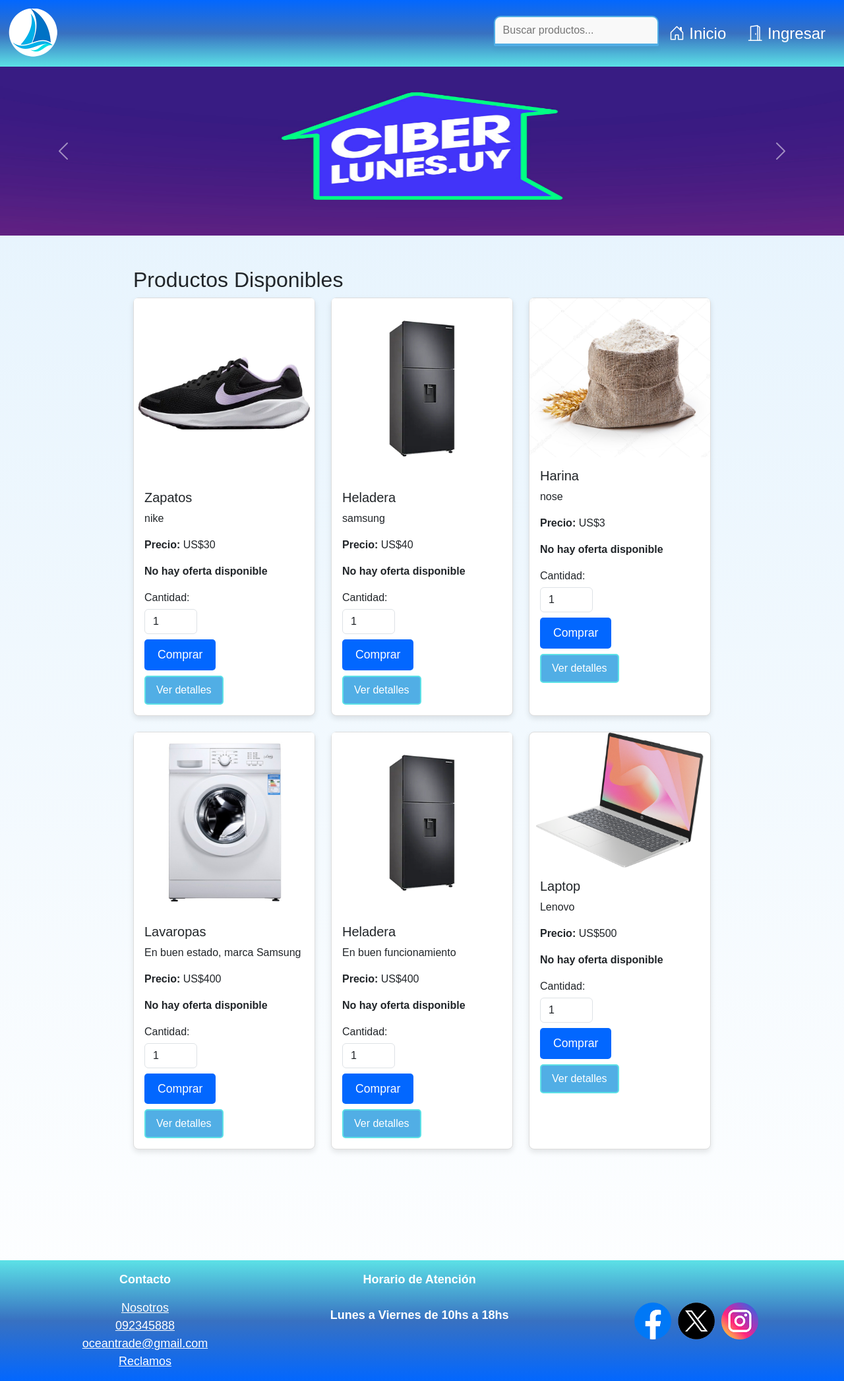
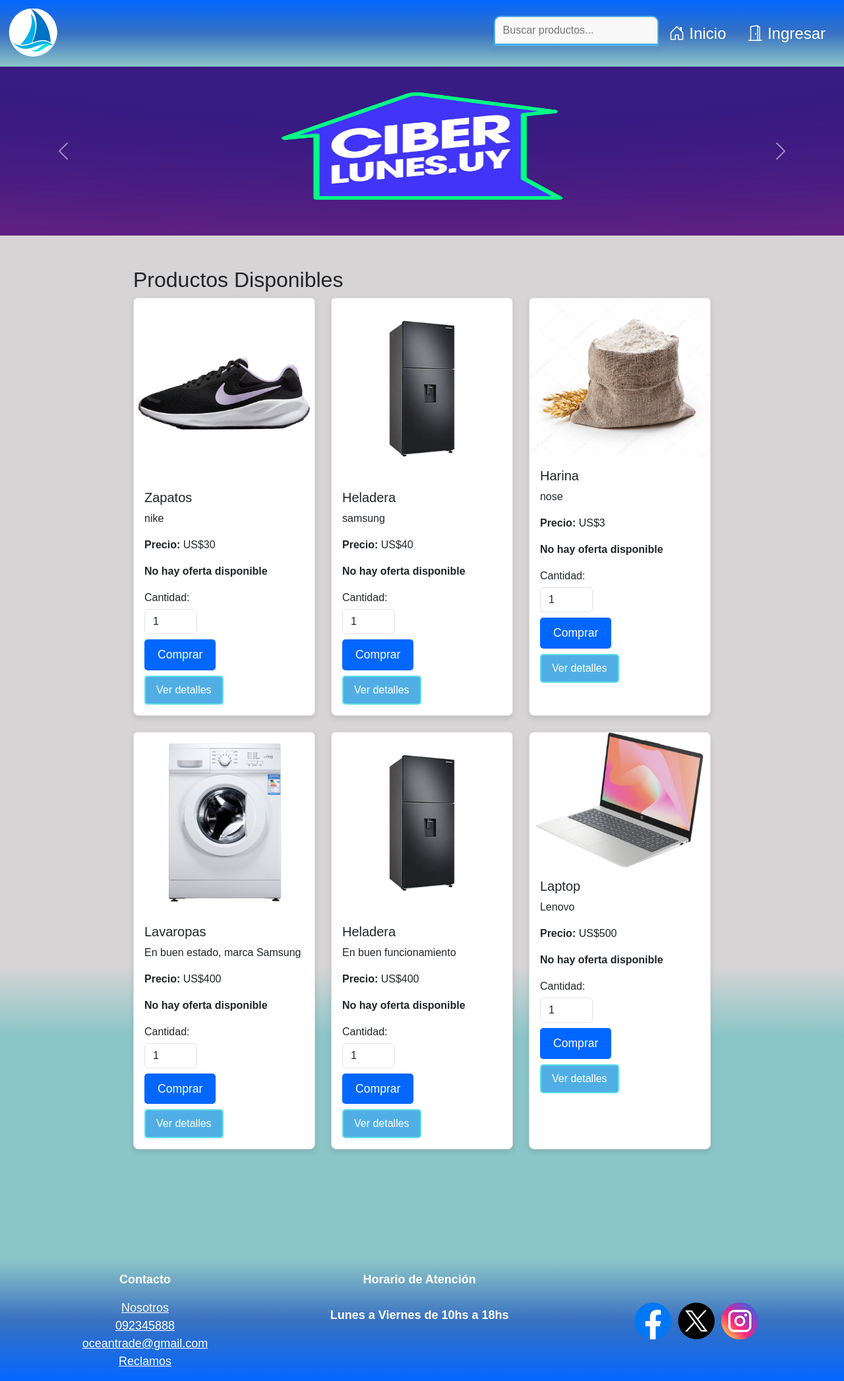
Before and after one commit to CristianTorres2024/e-commerce, a PHP site: the page made by sigto/index.php in a window 1280 px wide. Shown: the whole page at 66% size. Run offline with PHP 8.4, Linux system fonts and the light colour scheme; data comes from the database, SQL or seed files in the repository.

Commit message:
Cambio en el logo y estilos de la página

```diff
--- a/sigto/assets/css/style.css
+++ b/sigto/assets/css/style.css
@@ -3,13 +3,14 @@
     --azulmedio: #3871C1;
     --azulclaro: #51Aee5;
     --turquesa: #5CE1E6;
+    --prueba:  #8cc5c7;
 }
 
 body{
     font-family: Arial, Helvetica, sans-serif, sans-serif;
     margin: 0;
     padding: 0;
-    background: linear-gradient(180deg, #E3F2FD, #FFFFFF);
+    background: linear-gradient(180deg, #d6d4d4 0%, #d6d4d4 70%, #8cc5c7 75%);
     background-size:cover; /* Asegura que la imagen cubra toda la página */
     background-repeat: no-repeat; /* Evita que la imagen se repita */
     background-position: center; /* Centra la imagen */
@@ -27,7 +28,7 @@
 }
 
 .navbar{
-    background: linear-gradient(to top , var(--turquesa) ,var(--azulmedio),var(--azuloscuro)) !important;
+    background: linear-gradient(to top , var(--prueba) ,var(--azulmedio),var(--azuloscuro)) !important;
 
 }
 
@@ -64,7 +65,7 @@
 
 
 footer{
-    background: linear-gradient(to bottom , var(--turquesa) ,var(--azulmedio),var(--azuloscuro));
+    background: linear-gradient(to bottom , var(--prueba) ,var(--azulmedio),var(--azuloscuro));
     text-align: center;
     padding: 1rem 2rem;
     margin-top: auto; /* Empuja el footer hacia abajo cuando el contenido es corto */
--- a/sigto/views/mainvisitante.php
+++ b/sigto/views/mainvisitante.php
@@ -22,6 +22,7 @@
     <title>Página Principal</title>
 </head>
 <body>
+<div class="contenedor">
     <header>
     <nav class="navbar navbar-expand-sm bg-body-tertiary">
                 <div class="container-fluid">
@@ -186,6 +187,6 @@
     <script src="https://cdn.jsdelivr.net/npm/@popperjs/core@2.11.5/dist/umd/popper.min.js"></script>
     <script src="https://cdn.jsdelivr.net/npm/bootstrap@5.3.3/dist/js/bootstrap.bundle.min.js" integrity="sha384-YvpcrYf0tY3lHB60NNkmXc5s9fDVZLESaAA55NDzOxhy9GkcIdslK1eN7N6jIeHz" crossorigin="anonymous"></script>
     <script src="/sigto/assets/js/searchbar.js"></script>
-
+</div>
 </body>
 </html>
```
Also changed, not shown: sigto/assets/images/logo completo.png.
